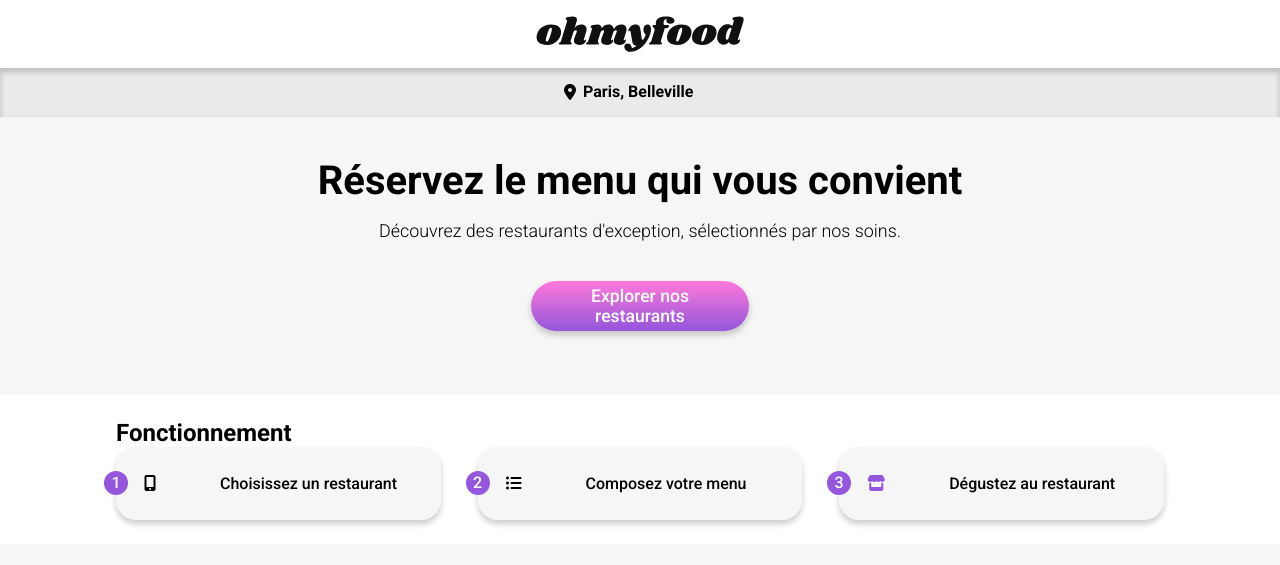
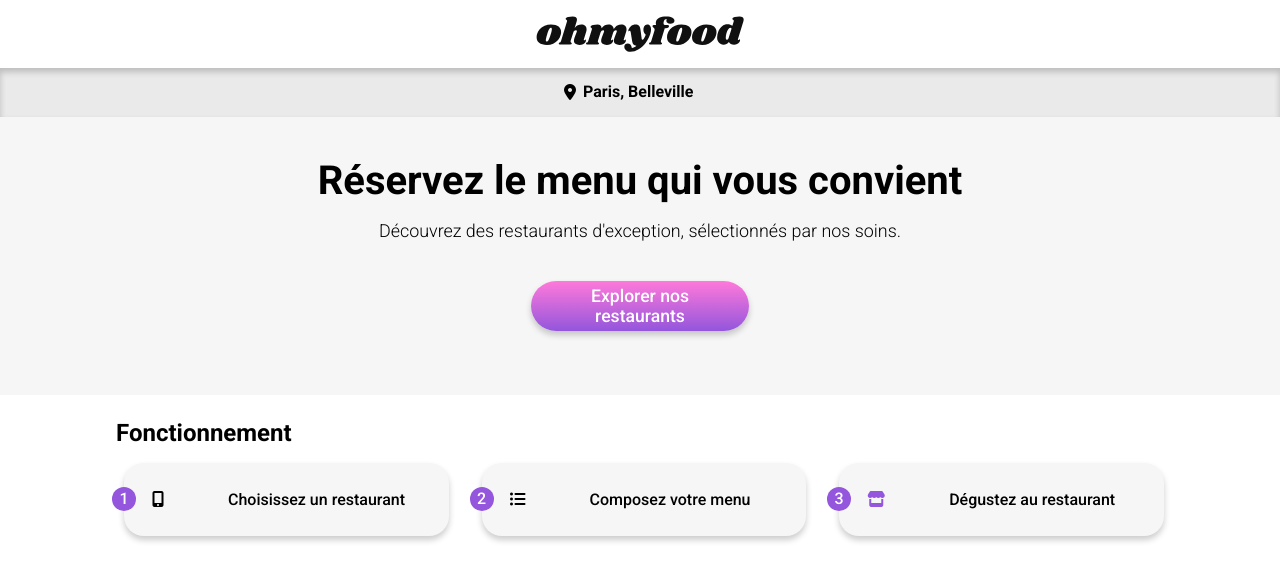
Before and after one commit to BARRETCHRIS/ohmyfood_barret_christelle, a website: page index.html in a window 1280 px wide. Shown: the top 565 px of the page. Drawn offline with Linux system fonts and the light colour scheme; a web font is replaced by a local one.

Commit message:
fix pb margin home_steps on desktop

```diff
--- a/sass/home_page.scss
+++ b/sass/home_page.scss
@@ -27,10 +27,7 @@
     display: flex;
     align-items: center;
     padding: 0 0.5rem;
-    margin: 1.5rem 0 1.5rem 0.5rem;
-    @media (min-width: 768px) {
-        margin: 0;
-    }
+    margin: 1rem 0 1rem 0.5rem;
     @include shadow;
     span{
         width: 1.5rem;
```
Also changed, not shown: assets/css/default.css, 1 other file.
